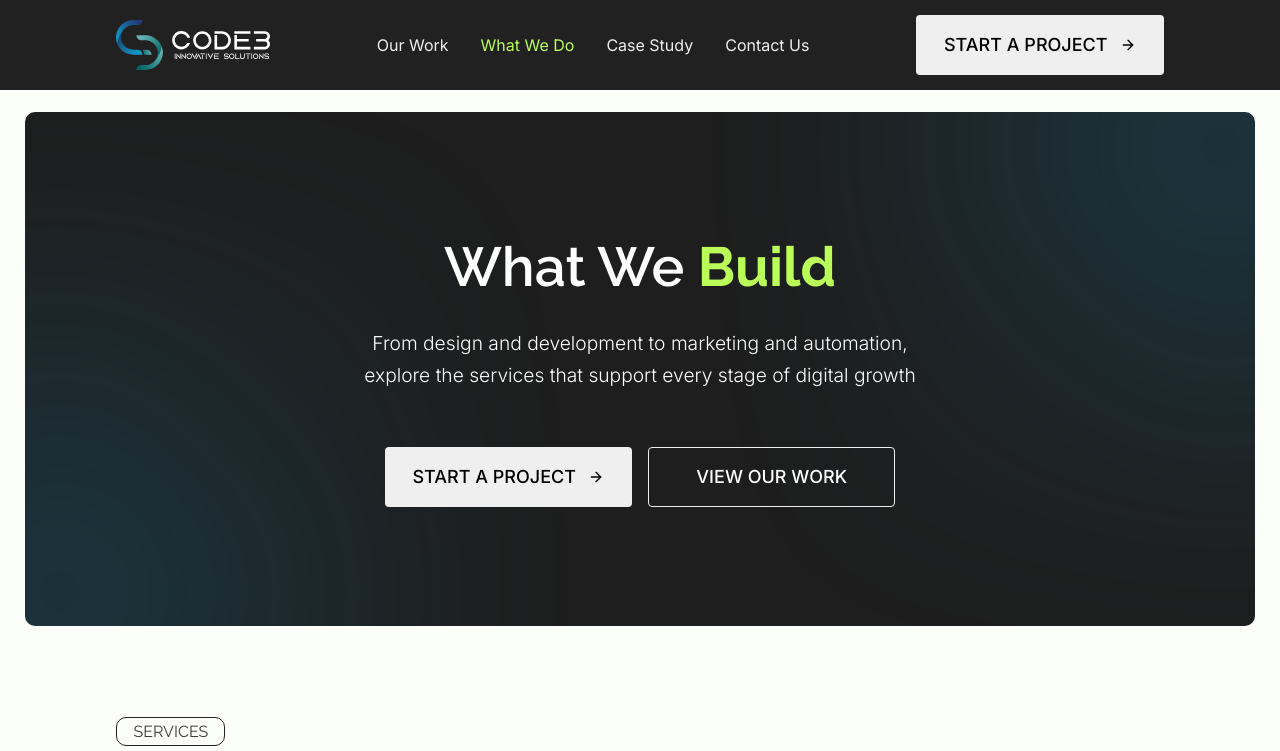
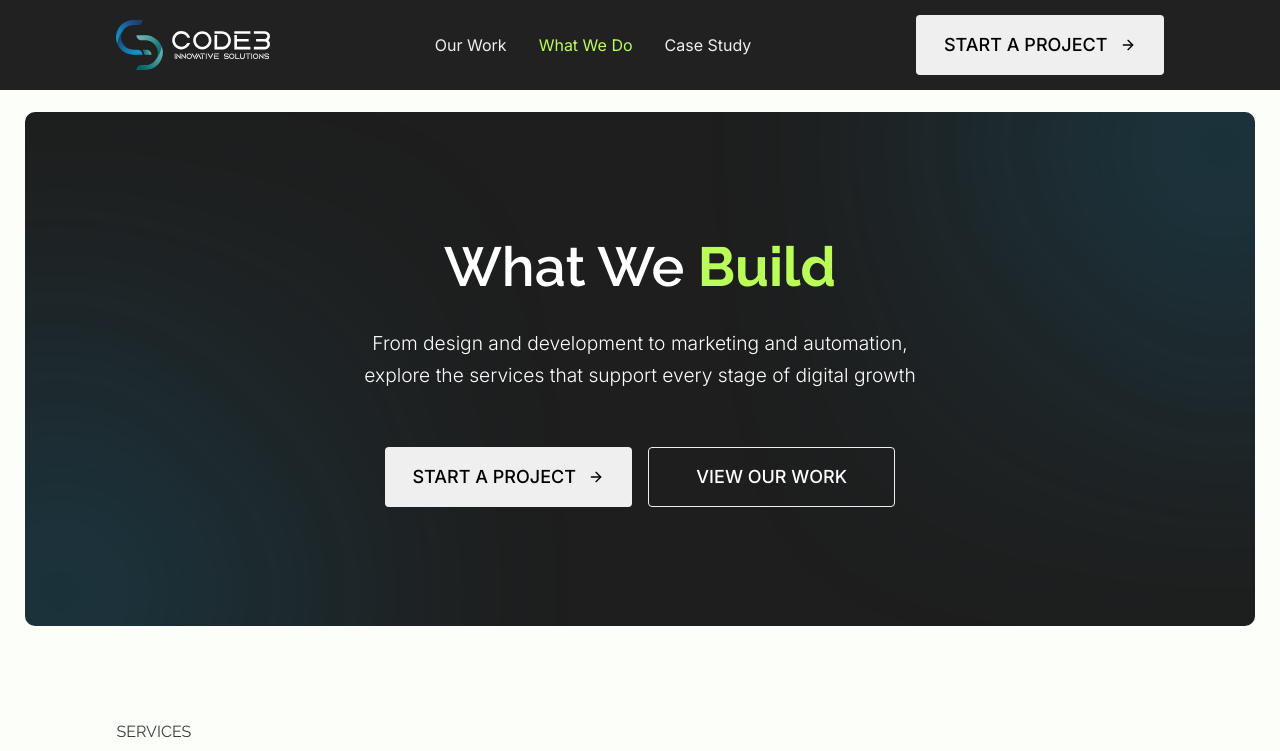
Before and after one commit to AqibBashirr/code3is-redesign, a Next.js app: page /what-we-do in a window 1280 px wide. Shown: the top 751 px of the page. Built offline with nearby package versions, Linux system fonts and the light colour scheme.

Commit message:
fixed pill and removed cotact page

```diff
--- a/src/components/typography/headingPill.tsx
+++ b/src/components/typography/headingPill.tsx
@@ -9,7 +9,7 @@ function HeadingPill({ children, className }: HeadingPillProps) {
   return (
     <span
       className={cn(
-        "uppercase font-raleway text-[clamp(12px,1.5vw,16px)] leading-[calc(clamp(12px,1.5vw,16px)+12px)] border border-secondary-background rounded-[10px] px-4 py-1 tracking-[30%] ",
+        "uppercase font-raleway text-[clamp(12px,1.5vw,16px)] leading-[calc(clamp(12px,1.5vw,16px)+12px)]  tracking-[40%] ",
         className,
       )}
     >
--- a/src/constants/navigation.ts
+++ b/src/constants/navigation.ts
@@ -11,8 +11,8 @@ export const MAIN_NAV = [
     label: "Case Study",
     href: "/case-study",
   },
-  {
-    label: "Contact Us",
-    href: "/contact",
-  },
+  // {
+  //   label: "Contact Us",
+  //   href: "/contact",
+  // },
 ] as const;
--- a/src/features/home/components/caseStudy.tsx
+++ b/src/features/home/components/caseStudy.tsx
@@ -24,7 +24,9 @@ function CaseStudy() {
           </div>
         </div>
         <div className="casestudy-text flex-1 ">
-          <HeadingPill>Case Study</HeadingPill>
+          <HeadingPill className="border border-secondary-background rounded-[10px] px-4 py-1">
+            Case Study
+          </HeadingPill>
           <div className="main-casestudy-text mt-between-content">
             <div>
               <HeadingText highlightText="Experience">
--- a/src/features/home/components/contact.tsx
+++ b/src/features/home/components/contact.tsx
@@ -13,7 +13,9 @@ function Contact() {
       <div className="max-w-max mx-auto md:px-x text-center md:text-start lg:mt-[-9%]">
         <div className="main-text mt-between-content flex flex-col  lg:flex-row lg:items-center gap-6 ">
           <div className="flex-1 px-x md:px-0 lg:max-w-112.5">
-            <HeadingPill>Contact</HeadingPill>
+            <HeadingPill className="border border-secondary-background rounded-[10px] px-4 py-1">
+              Contact
+            </HeadingPill>
             <HeadingText highlightText="WORKS." className="mt-between-content">
               LET’S BUILD SOMETHING THAT
             </HeadingText>
```
